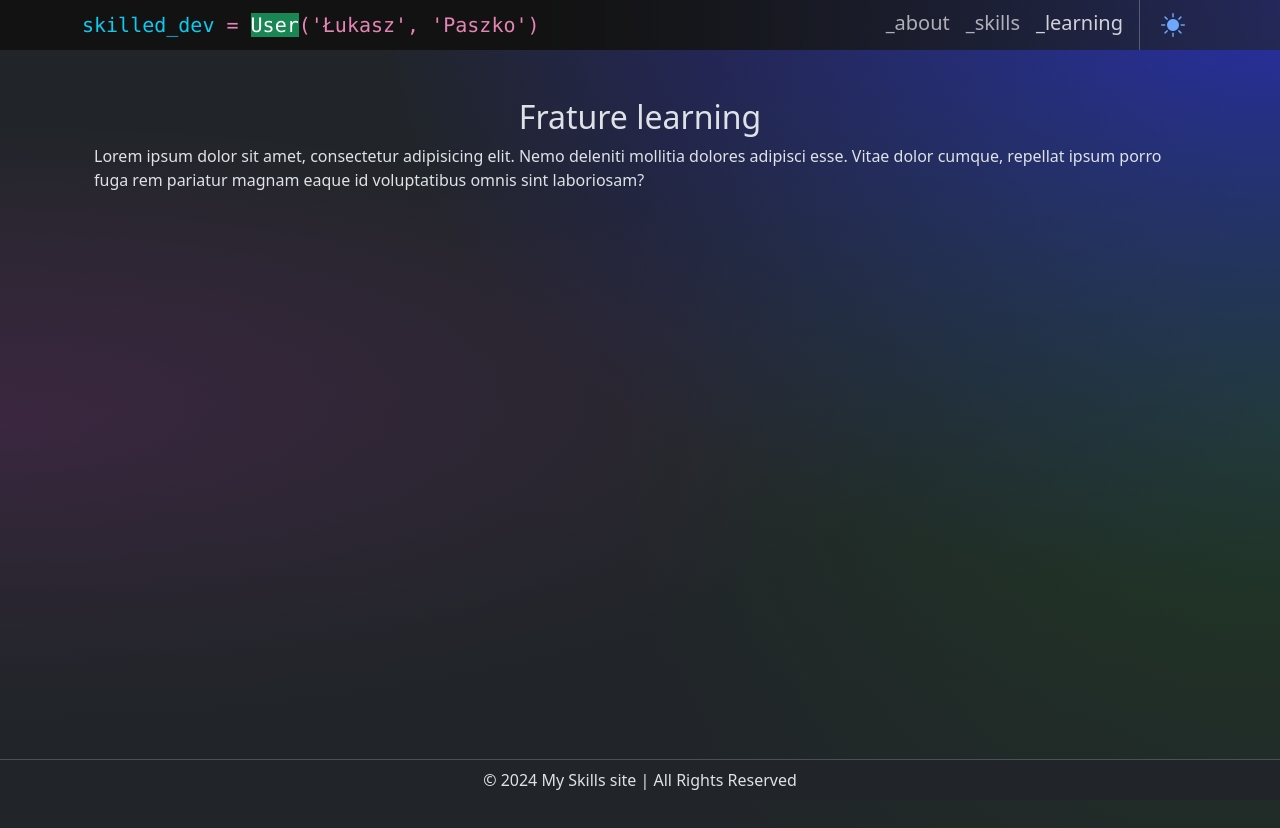
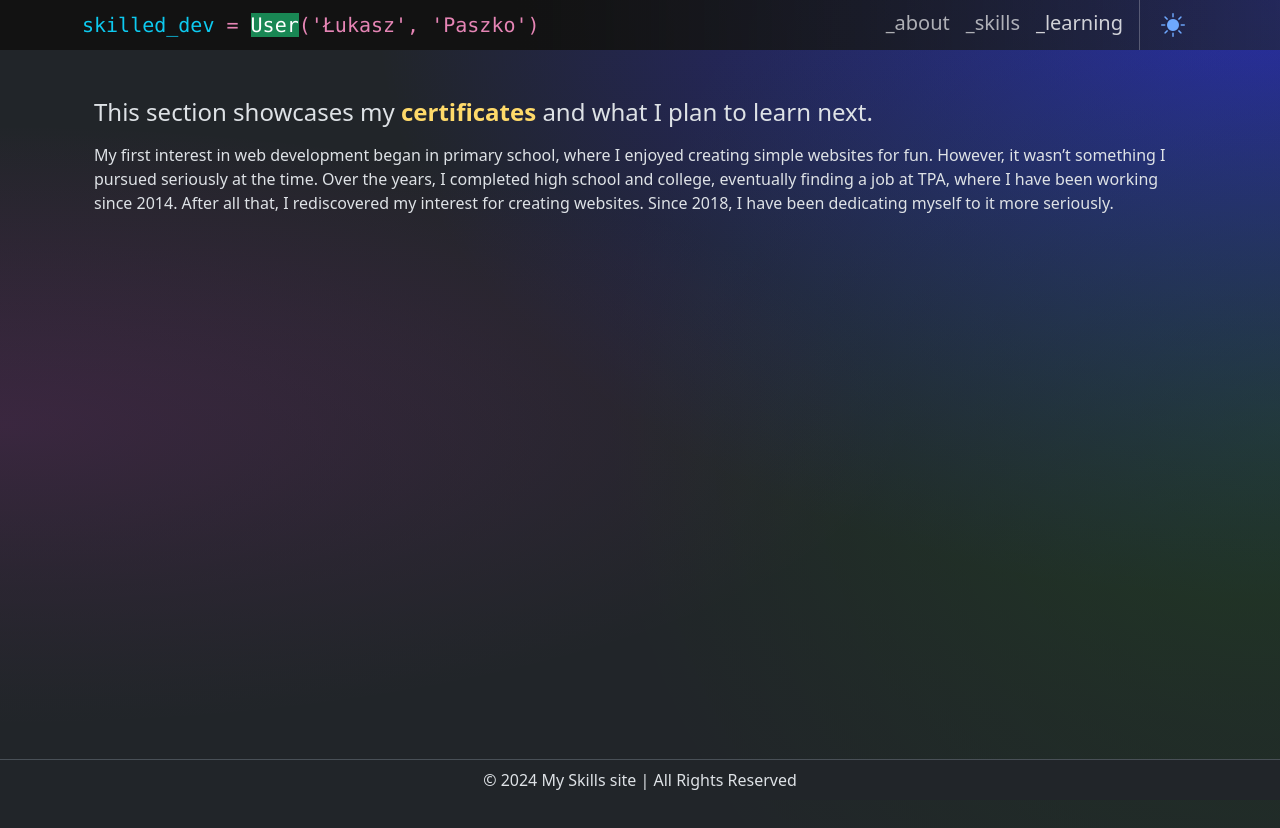
Before and after one commit to Paszczak1987/skillsSite, a plain HTML site: page index.html in a window 1280 px wide. Both pictures are taken after a click on the link "_learning". Drawn offline with nearby package versions, Linux system fonts and the light colour scheme.

Commit message:
commit at the end of the day

```diff
--- a/index.html
+++ b/index.html
@@ -394,10 +394,17 @@
 
         <section class="container h-100 py-5 d-none" id="learning">
             <div class="container">
-                <h2 class="text-center">Frature learning</h2>
-                <p>Lorem ipsum dolor sit amet, consectetur adipisicing elit. Nemo deleniti mollitia dolores adipisci
-                    esse. Vitae dolor cumque, repellat ipsum porro fuga rem pariatur magnam eaque id voluptatibus omnis
-                    sint laboriosam?</p>
+                <h4 class="pb-2">This section showcases my <span
+                        class="text-warning-emphasis"><strong>certificates</strong></span> and what I plan to learn
+                    next.
+                </h4>
+                <p>
+                    My first interest in web development began in primary school, where I enjoyed creating simple
+                    websites for fun. However, it wasn’t something I pursued seriously at the time. Over the years, I
+                    completed high school and college, eventually finding a job at TPA, where I have been working since
+                    2014. After all that, I rediscovered my interest for creating websites. Since 2018, I
+                    have been dedicating myself to it more seriously.
+                </p>
             </div>
         </section>
 
```
